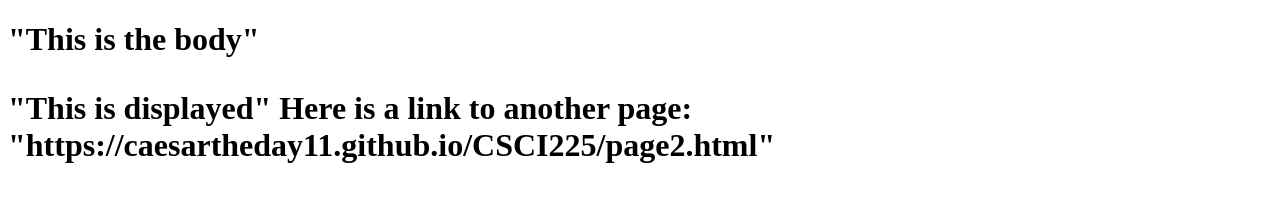
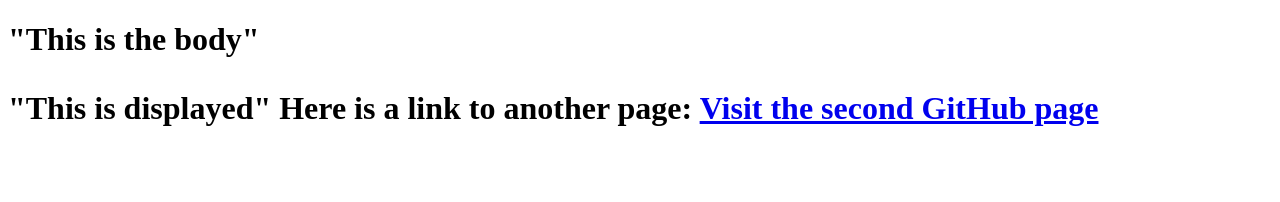
Before and after one commit to CaesarTheDay11/CSCI225, a plain HTML site: page index.html in a window 1280 px wide. Drawn offline with Linux system fonts and the light colour scheme.

Commit message:
another commit for page2 commit

```diff
--- a/index.html
+++ b/index.html
@@ -6,6 +6,6 @@
 <body>
 <h1> "This is the body"
 <p> "This is displayed"
-    Here is a link to another page: "https://caesartheday11.github.io/CSCI225/page2.html"
+    Here is a link to another page: <a href="https://github.com/CaesarTheDay11/CSCI225/page2.html">Visit the second GitHub page</a>
     </p>
 </html>
```
